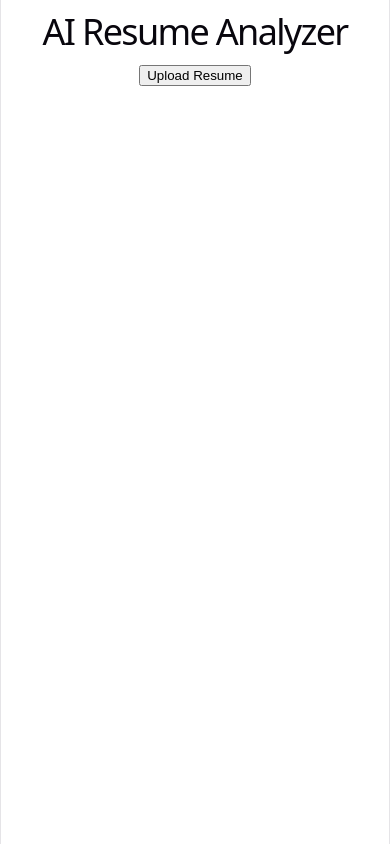
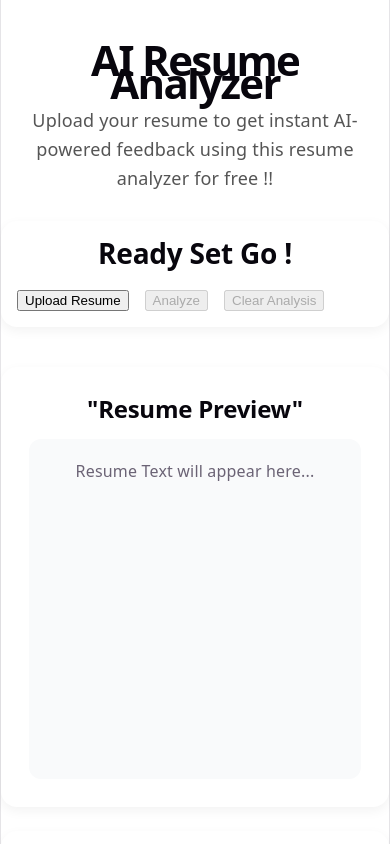
Before and after one commit to akshat02-star/AI-Resume-Analyzer, a React (Vite) app in the folder frontend/: page / in a window 390 px wide. Shown: the top 844 px of the page. Built offline with nearby package versions, Linux system fonts and the light colour scheme; no server answers.

Commit message:
Basic CSS added

```diff
--- a/frontend/src/App.css
+++ b/frontend/src/App.css
@@ -1,184 +1,71 @@
-.counter {
-  font-size: 16px;
-  padding: 5px 10px;
-  border-radius: 5px;
-  color: var(--accent);
-  background: var(--accent-bg);
-  border: 2px solid transparent;
-  transition: border-color 0.3s;
-  margin-bottom: 24px;
-
-  &:hover {
-    border-color: var(--accent-border);
-  }
-  &:focus-visible {
-    outline: 2px solid var(--accent);
-    outline-offset: 2px;
-  }
+.primary-button {
+  background: blue;
+}
+.header-section {
+  text-align: center;
+  padding: 28px 20px;
+}
+.main-title {
+  font-size: 42px;
+  font-weight: 700;
+  margin-bottom: 12px;
 }
 
-.hero {
-  position: relative;
+.sub-title {
+  font-size: 18px;
+  color: #555;
+  max-width: 700px;
+  margin: 0 auto;
+  line-height: 1.6;
+}
+.upload-section {
+  background: white;
+  padding: 16px;
+  border-radius: 16px;
+  box-shadow: 0 4px 12px rgba(0, 0, 0, 0.05);
+  margin-bottom: 40px;
+}
+.result-section{
 
-  .base,
-  .framework,
-  .vite {
-    inset-inline: 0;
-    margin: 0 auto;
-  }
-
-  .base {
-    width: 170px;
-    position: relative;
-    z-index: 0;
-  }
-
-  .framework,
-  .vite {
-    position: absolute;
-  }
-
-  .framework {
-    z-index: 1;
-    top: 34px;
-    height: 28px;
-    transform: perspective(2000px) rotateZ(300deg) rotateX(44deg) rotateY(39deg)
-      scale(1.4);
-  }
-
-  .vite {
-    z-index: 0;
-    top: 107px;
-    height: 26px;
-    width: auto;
-    transform: perspective(2000px) rotateZ(300deg) rotateX(40deg) rotateY(39deg)
-      scale(0.8);
-  }
 }
-
-#center {
+.upload-title {
+  font-size: 28px;
+  font-weight: 600;
+  margin-bottom: 8px;
+}
+.upload-actions {
   display: flex;
-  flex-direction: column;
-  gap: 25px;
-  place-content: center;
-  place-items: center;
-  flex-grow: 1;
-
-  @media (max-width: 1024px) {
-    padding: 32px 20px 24px;
-    gap: 18px;
-  }
+  gap: 16px;
+  align-items: center;
+  flex-wrap: wrap;
+  margin-top: 20px;
 }
-
-#next-steps {
+.result-title {
+  font-size: 24px;
+  font-weight: 600;
+  margin-bottom: 16px;
+}
+.result-content {
+  min-height: 300px;
+  background: #f9fafb;
+  padding: 20px;
+  border-radius: 12px;
+  line-height: 1.6;
+  white-space: pre-wrap;
+  overflow-wrap: break-word;
+}
+.result-card {
+  flex: 1;
+  min-width: 320px;
+  background: white;
+  padding: 28px;
+  border-radius: 16px;
+  box-shadow: 0 4px 12px rgba(0, 0, 0, 0.05);
+}
+.result-section {
   display: flex;
-  border-top: 1px solid var(--border);
-  text-align: left;
-
-  & > div {
-    flex: 1 1 0;
-    padding: 32px;
-    @media (max-width: 1024px) {
-      padding: 24px 20px;
-    }
-  }
-
-  .icon {
-    margin-bottom: 16px;
-    width: 22px;
-    height: 22px;
-  }
-
-  @media (max-width: 1024px) {
-    flex-direction: column;
-    text-align: center;
-  }
+  gap: 24px;
+  margin-top: 40px;
+  align-items: flex-start;
+  flex-wrap: wrap;
 }
-
-#docs {
-  border-right: 1px solid var(--border);
-
-  @media (max-width: 1024px) {
-    border-right: none;
-    border-bottom: 1px solid var(--border);
-  }
-}
-
-#next-steps ul {
-  list-style: none;
-  padding: 0;
-  display: flex;
-  gap: 8px;
-  margin: 32px 0 0;
-
-  .logo {
-    height: 18px;
-  }
-
-  a {
-    color: var(--text-h);
-    font-size: 16px;
-    border-radius: 6px;
-    background: var(--social-bg);
-    display: flex;
-    padding: 6px 12px;
-    align-items: center;
-    gap: 8px;
-    text-decoration: none;
-    transition: box-shadow 0.3s;
-
-    &:hover {
-      box-shadow: var(--shadow);
-    }
-    .button-icon {
-      height: 18px;
-      width: 18px;
-    }
-  }
-
-  @media (max-width: 1024px) {
-    margin-top: 20px;
-    flex-wrap: wrap;
-    justify-content: center;
-
-    li {
-      flex: 1 1 calc(50% - 8px);
-    }
-
-    a {
-      width: 100%;
-      justify-content: center;
-      box-sizing: border-box;
-    }
-  }
-}
-
-#spacer {
-  height: 88px;
-  border-top: 1px solid var(--border);
-  @media (max-width: 1024px) {
-    height: 48px;
-  }
-}
-
-.ticks {
-  position: relative;
-  width: 100%;
-
-  &::before,
-  &::after {
-    content: '';
-    position: absolute;
-    top: -4.5px;
-    border: 5px solid transparent;
-  }
-
-  &::before {
-    left: 0;
-    border-left-color: var(--border);
-  }
-  &::after {
-    right: 0;
-    border-right-color: var(--border);
-  }
-}
--- a/frontend/src/App.tsx
+++ b/frontend/src/App.tsx
@@ -1,3 +1,4 @@
+import "./App.css";
 import Button from './components/Button'
 import Input from './components/Input'
 import { useState, useRef } from 'react'
@@ -9,7 +10,8 @@ function App() {
   const API_URL = import.meta.env.VITE_API_URL;
   const inputElementRef = useRef<HTMLInputElement | null>(null);
   const [file, setFile] = useState<File | null>(null);
-  const [analyzeContent, setAnalyzedContent] = useState("");
+  const [analyzedContent, setAnalyzedContent] = useState("");
+  const [resumeContent, setResumeContent] = useState("");
   const [loading, setLoading] = useState(false);
   const [error, setError] = useState("");
 
@@ -28,10 +30,12 @@ function App() {
     // if the same file is re-selected after analyze is clicked
     event.target.value = "";
     setAnalyzedContent("");
+    setResumeContent("");
     setError("");
     // setShowInput(false)
   }
   const handleAnalyzeClick = async () => {
+    setError("");
     if(!file){
       console.log("analyze button clicked but no file found.")
       return ;
@@ -56,7 +60,8 @@ function App() {
       const data = await response.json();
       console.log("Analysis response:", data);
       // alert(data.message); // temporary for testing
-      setAnalyzedContent(data.message)
+      setAnalyzedContent(data.message);
+      setResumeContent(data.message);
       setFile(null);
     }catch(error){
       console.error("Error while uploading file:", error);
@@ -73,11 +78,44 @@ function App() {
   }
   const handleClearAnalysis = () => {
     setAnalyzedContent("");
+    setResumeContent("");
+    setError("");
   }
   return (
     <div>
-      <h1>AI Resume Analyzer</h1>
-      <Button label="Upload Resume" onClick={handleUploadClick} />
+        <div className="header-section">
+          <h1 className="main-title">AI Resume Analyzer</h1>
+          <p className="sub-title"> Upload your resume to get instant AI-powered feedback using this resume analyzer for free !!</p>
+        </div>
+        <div className="upload-section">
+          <h2 className="upload-title">Ready Set Go !</h2>
+          <div className="upload-actions">
+            <Input
+              ref={inputElementRef}
+              type="file"
+              content_type="application/pdf"
+              onChange={handleOnChange}
+            />
+            <Button label="Upload Resume" onClick={handleUploadClick}/>
+            <Button label={loading?"Analyzing....":"Analyze"} onClick={handleAnalyzeClick} disabled={file?false:true}/>
+            <Button label="Clear Analysis" onClick={handleClearAnalysis} disabled={analyzedContent?false:true}/>
+          </div>
+        </div>
+        <div className="result-section">
+          <div className="result-card">
+            <h2 className="result-title">"Resume Preview"</h2>
+            <div className="result-content">
+              {resumeContent || "Resume Text will appear here..."}
+            </div>
+          </div>
+          <div className="result-card">
+            <h2 className="result-title">"AI Analysis"</h2>
+            <div className="result-content">
+              {analyzedContent || "AI suggestions will appear here..."}
+            </div>
+          </div>
+        </div>
+
       {/* not using this method, using useRef instead
       {showInput && (
         <Input
@@ -86,16 +124,6 @@ function App() {
           onChange={handleOnChange}
         />
       )} */}
-      <Input
-        ref={inputElementRef}
-        type="file"
-        content_type="application/pdf"
-        onChange={handleOnChange}
-      />
-      {file && (<Button label={loading?"Analyzing....":"Analyze"} onClick={handleAnalyzeClick}/>)}
-      {analyzeContent && <p>{analyzeContent}</p>}
-      {analyzeContent && <Button label="Clear Analysis" onClick={handleClearAnalysis}/>}
-      {error && <p>"Received Error:{ error}"</p>}
     </div>
   )
 }
--- a/frontend/src/components/Button.tsx
+++ b/frontend/src/components/Button.tsx
@@ -1,10 +1,12 @@
 type ButtonProps = {
   label: string;
   onClick?: () => void;
+  className?: string;
+  disabled?: boolean;
 };
 
-function Button({ label, onClick }: ButtonProps) {
-  return <button onClick={onClick}>{label}</button>
+function Button({ label, onClick, className, disabled }: ButtonProps) {
+  return <button onClick={onClick} className={className} disabled={disabled}>{label}</button>
 }
 
 export default Button
```
Also changed, not shown: frontend/plan.txt, 1 other file (tests, documents, lock files or other folders).
